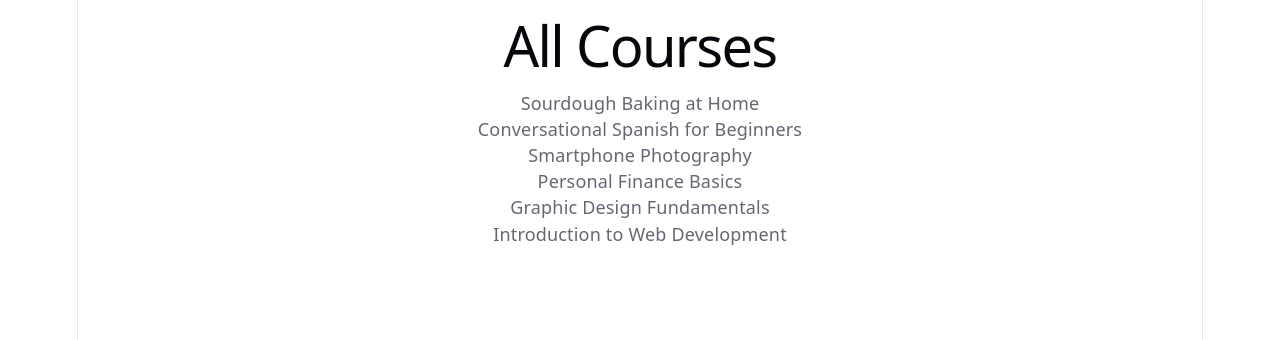
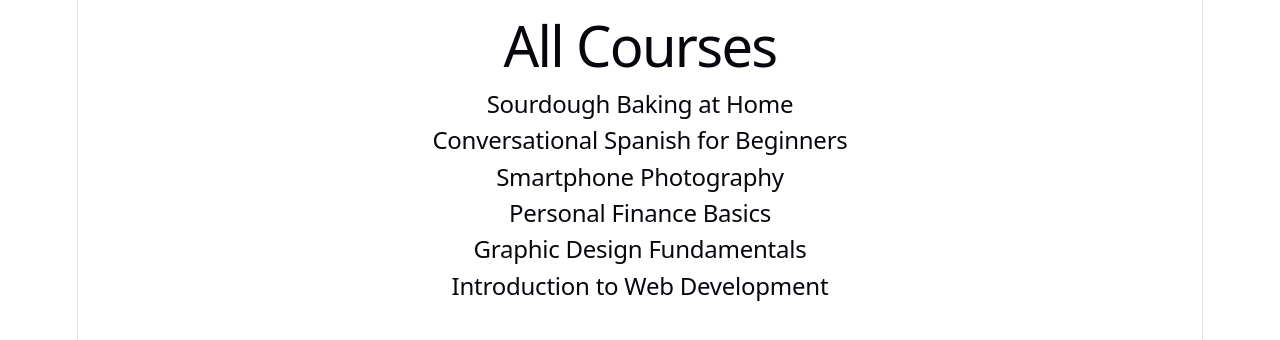
Before and after one commit to flor-c/microcourses, a React (Vite) app in the folder client/: page / in a window 1280 px wide. Shown: the top 340 px of the page. Built offline with nearby package versions, Linux system fonts and the light colour scheme.

Commit message:
Add CourseCard component

```diff
--- /dev/null
+++ b/client/src/components/CourseCard.jsx
@@ -0,0 +1,9 @@
+function CourseCard({ course }) {
+  return (
+    <div className="course-card">
+      <h2>{course.title}</h2>
+    </div>
+  );
+}
+
+export default CourseCard;
--- a/client/src/pages/HomePage.jsx
+++ b/client/src/pages/HomePage.jsx
@@ -1,11 +1,12 @@
 import courses from "../data/courses";
+import CourseCard from "../components/CourseCard";
 
 function HomePage() {
   return (
     <div className="all-courses">
       <h1>All Courses</h1>
       {courses.map((course) => (
-        <p key={course.id}>{course.title}</p>
+        <CourseCard key={course.id} course={course} />
       ))
       }
     </div>
```
